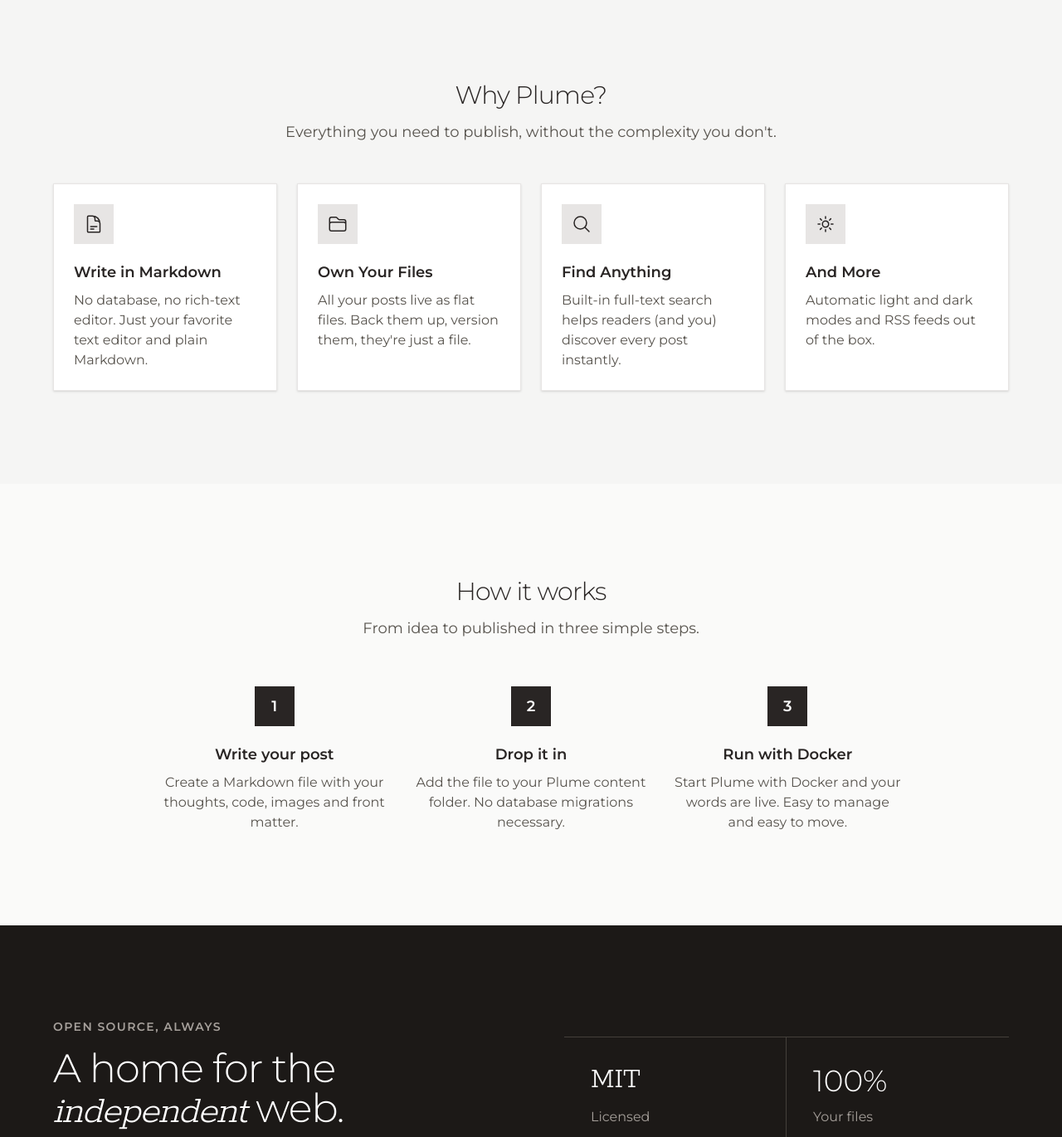
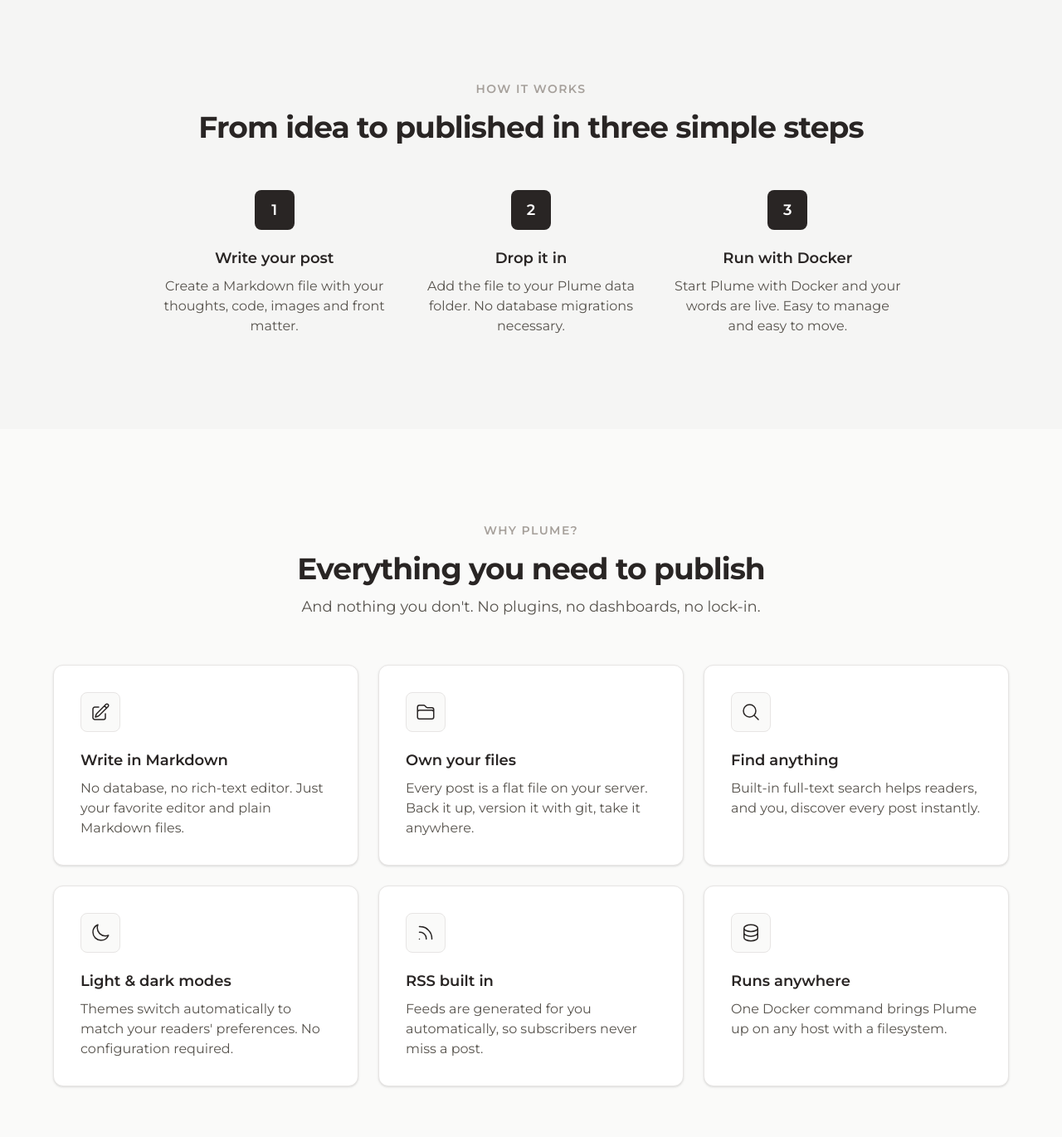
Before and after one commit to PHLAK/plume.pub, a website built with Vite: page index.html in a window 1280 px wide. Shown: the part 1560-2930 px from the top of the page at 83% size. Built offline with nearby package versions, Linux system fonts and the light colour scheme.

Commit message:
Updated "How it works" and "Why Plume?" sections

```diff
--- a/index.html
+++ b/index.html
@@ -112,73 +112,17 @@
             </div>
         </section>
 
-        <section class="bg-stone-100 px-4 py-20 dark:bg-stone-900 sm:px-8 lg:py-28">
-            <div class="container mx-auto max-w-6xl">
-                <h2 class="section-heading">Why Plume?</h2>
+        <section class="bg-stone-100 px-4 py-20 dark:bg-stone-950 sm:px-8 lg:py-28">
+            <div class="container mx-auto max-w-4xl">
+                <p class="text-center text-sm font-semibold uppercase tracking-widest text-stone-400 dark:text-stone-500">How it works</p>
 
-                <p class="section-subheading">Everything you need to publish, without the complexity you don't.</p>
-
-                <div class="mt-12 grid gap-6 sm:grid-cols-2 lg:grid-cols-4">
-                    <div class="feature-card">
-                        <div class="flex size-12 items-center justify-center bg-stone-200 text-stone-800 dark:bg-stone-800 dark:text-stone-200">
-                            <svg xmlns="http://www.w3.org/2000/svg" fill="none" viewBox="0 0 24 24" stroke-width="1.5" stroke="currentColor" class="size-6">
-                                <path stroke-linecap="round" stroke-linejoin="round" d="M19.5 14.25v-2.625a3.375 3.375 0 0 0-3.375-3.375h-1.5A1.125 1.125 0 0 1 13.5 7.125v-1.5a3.375 3.375 0 0 0-3.375-3.375H8.25m0 12.75h7.5m-7.5 3H12M10.5 2.25H5.625c-.621 0-1.125.504-1.125 1.125v17.25c0 .621.504 1.125 1.125 1.125h12.75c.621 0 1.125-.504 1.125-1.125V11.25a9 9 0 0 0-9-9Z" />
-                            </svg>
-                        </div>
-
-                        <h3 class="mt-5 text-lg font-semibold text-stone-800 dark:text-stone-100">Write in Markdown</h3>
-
-                        <p class="mt-2 text-stone-600 dark:text-stone-400">No database, no rich-text editor. Just your favorite text editor and plain Markdown.</p>
-                    </div>
-
-                    <div class="feature-card">
-                        <div class="flex size-12 items-center justify-center bg-stone-200 text-stone-800 dark:bg-stone-800 dark:text-stone-200">
-                            <svg xmlns="http://www.w3.org/2000/svg" fill="none" viewBox="0 0 24 24" stroke-width="1.5" stroke="currentColor" class="size-6">
-                                <path stroke-linecap="round" stroke-linejoin="round" d="M2.25 12.75V12A2.25 2.25 0 0 1 4.5 9.75h15A2.25 2.25 0 0 1 21.75 12v.75m-8.69-6.44-2.12-2.12a1.5 1.5 0 0 0-1.061-.44H4.5A2.25 2.25 0 0 0 2.25 6v12a2.25 2.25 0 0 0 2.25 2.25h15A2.25 2.25 0 0 0 21.75 18V9a2.25 2.25 0 0 0-2.25-2.25h-5.379a1.5 1.5 0 0 1-1.06-.44Z" />
-                            </svg>
-                        </div>
-
-                        <h3 class="mt-5 text-lg font-semibold text-stone-800 dark:text-stone-100">Own Your Files</h3>
-
-                        <p class="mt-2 text-stone-600 dark:text-stone-400">All your posts live as flat files. Back them up, version them, they're just a file.</p>
-                    </div>
-
-                    <div class="feature-card">
-                        <div class="flex size-12 items-center justify-center bg-stone-200 text-stone-800 dark:bg-stone-800 dark:text-stone-200">
-                            <svg xmlns="http://www.w3.org/2000/svg" fill="none" viewBox="0 0 24 24" stroke-width="1.5" stroke="currentColor" class="size-6">
-                                <path stroke-linecap="round" stroke-linejoin="round" d="m21 21-5.197-5.197m0 0A7.5 7.5 0 1 0 5.196 5.196a7.5 7.5 0 0 0 10.607 10.607Z" />
-                            </svg>
-                        </div>
-
-                        <h3 class="mt-5 text-lg font-semibold text-stone-800 dark:text-stone-100">Find Anything</h3>
-
-                        <p class="mt-2 text-stone-600 dark:text-stone-400">Built-in full-text search helps readers (and you) discover every post instantly.</p>
-                    </div>
-
-                    <div class="feature-card">
-                        <div class="flex size-12 items-center justify-center bg-stone-200 text-stone-800 dark:bg-stone-800 dark:text-stone-200">
-                            <svg xmlns="http://www.w3.org/2000/svg" fill="none" viewBox="0 0 24 24" stroke-width="1.5" stroke="currentColor" class="size-6">
-                                <path stroke-linecap="round" stroke-linejoin="round" d="M12 3v2.25m6.364.386-1.591 1.591M21 12h-2.25m-.386 6.364-1.591-1.591M12 18.75V21m-4.773-4.227-1.591 1.591M5.25 12H3m4.227-4.773L5.636 5.636M15.75 12a3.75 3.75 0 1 1-7.5 0 3.75 3.75 0 0 1 7.5 0Z" />
-                            </svg>
-                        </div>
-
-                        <h3 class="mt-5 text-lg font-semibold text-stone-800 dark:text-stone-100">And More</h3>
-
-                        <p class="mt-2 text-stone-600 dark:text-stone-400">Automatic light and dark modes and RSS feeds out of the box.</p>
-                    </div>
-                </div>
-            </div>
-        </section>
-
-        <section class="bg-stone-50 px-4 py-20 dark:bg-stone-950 sm:px-8 lg:py-28">
-            <div class="container mx-auto max-w-4xl">
-                <h2 class="section-heading">How it works</h2>
-
-                <p class="section-subheading">From idea to published in three simple steps.</p>
+                <h2 class="mt-4 text-center text-3xl font-bold tracking-tight text-stone-800 sm:text-4xl dark:text-stone-100">
+                    From idea to published in three simple steps
+                </h2>
 
                 <div class="mt-14 grid gap-8 sm:grid-cols-3">
                     <div class="relative text-center">
-                        <div class="mx-auto flex size-12 items-center justify-center bg-stone-800 text-lg font-semibold text-white dark:bg-stone-600">1</div>
+                        <div class="mx-auto flex size-12 items-center justify-center rounded-lg bg-stone-800 text-lg font-semibold text-white dark:bg-stone-600">1</div>
 
                         <h3 class="mt-5 text-lg font-semibold text-stone-800 dark:text-stone-100">Write your post</h3>
 
@@ -186,15 +130,15 @@
                     </div>
 
                     <div class="relative text-center">
-                        <div class="mx-auto flex size-12 items-center justify-center bg-stone-800 text-lg font-semibold text-white dark:bg-stone-600">2</div>
+                        <div class="mx-auto flex size-12 items-center justify-center rounded-lg bg-stone-800 text-lg font-semibold text-white dark:bg-stone-600">2</div>
 
                         <h3 class="mt-5 text-lg font-semibold text-stone-800 dark:text-stone-100">Drop it in</h3>
 
-                        <p class="mt-2 text-stone-600 dark:text-stone-400">Add the file to your Plume content folder. No database migrations necessary.</p>
+                        <p class="mt-2 text-stone-600 dark:text-stone-400">Add the file to your Plume data folder. No database migrations necessary.</p>
                     </div>
 
                     <div class="relative text-center">
-                        <div class="mx-auto flex size-12 items-center justify-center bg-stone-800 text-lg font-semibold text-white dark:bg-stone-600">3</div>
+                        <div class="mx-auto flex size-12 items-center justify-center rounded-lg bg-stone-800 text-lg font-semibold text-white dark:bg-stone-600">3</div>
 
                         <h3 class="mt-5 text-lg font-semibold text-stone-800 dark:text-stone-100">Run with Docker</h3>
 
@@ -204,7 +148,95 @@
             </div>
         </section>
 
-        <section class="bg-stone-900 px-4 py-20 sm:px-8 lg:py-28 dark:bg-stone-900">
+        <section class="bg-stone-50 px-4 py-20 dark:bg-stone-900 sm:px-8 lg:py-28">
+            <div class="container mx-auto max-w-6xl">
+                <p class="text-center text-sm font-semibold uppercase tracking-widest text-stone-400 dark:text-stone-500">Why Plume?</p>
+
+                <h2 class="mt-4 text-center text-3xl font-bold tracking-tight text-stone-800 sm:text-4xl dark:text-stone-100">
+                    Everything you need to publish
+                </h2>
+
+                <p class="mt-3 text-center text-lg text-stone-600 dark:text-stone-400">
+                    And nothing you don't. No plugins, no dashboards, no lock-in.
+                </p>
+
+                <div class="mt-14 grid gap-6 sm:grid-cols-2 lg:grid-cols-3">
+                    <div class="feature-card">
+                        <div class="flex size-12 items-center justify-center rounded-lg border border-stone-200 bg-stone-50 text-stone-800 dark:border-stone-700 dark:bg-stone-900 dark:text-stone-200">
+                            <svg xmlns="http://www.w3.org/2000/svg" fill="none" viewBox="0 0 24 24" stroke-width="1.5" stroke="currentColor" class="size-6">
+                                <path stroke-linecap="round" stroke-linejoin="round" d="M16.862 4.487l1.687-1.688a1.875 1.875 0 1 1 2.652 2.652L10.582 16.07a4.5 4.5 0 0 1-1.897 1.13L6 18l.8-2.685a4.5 4.5 0 0 1 1.13-1.897l8.932-8.931Zm0 0L19.5 7.125M18 14v4.75A2.25 2.25 0 0 1 15.75 21H5.25A2.25 2.25 0 0 1 3 18.75V8.25A2.25 2.25 0 0 1 5.25 6H10" />
+                            </svg>
+                        </div>
+
+                        <h3 class="mt-5 text-lg font-semibold text-stone-800 dark:text-stone-100">Write in Markdown</h3>
+
+                        <p class="mt-2 text-stone-600 dark:text-stone-400">No database, no rich-text editor. Just your favorite editor and plain Markdown files.</p>
+                    </div>
+
+                    <div class="feature-card">
+                        <div class="flex size-12 items-center justify-center rounded-lg border border-stone-200 bg-stone-50 text-stone-800 dark:border-stone-700 dark:bg-stone-900 dark:text-stone-200">
+                            <svg xmlns="http://www.w3.org/2000/svg" fill="none" viewBox="0 0 24 24" stroke-width="1.5" stroke="currentColor" class="size-6">
+                                <path stroke-linecap="round" stroke-linejoin="round" d="M2.25 12.75V12A2.25 2.25 0 0 1 4.5 9.75h15A2.25 2.25 0 0 1 21.75 12v.75m-8.69-6.44-2.12-2.12a1.5 1.5 0 0 0-1.061-.44H4.5A2.25 2.25 0 0 0 2.25 6v12a2.25 2.25 0 0 0 2.25 2.25h15A2.25 2.25 0 0 0 21.75 18V9a2.25 2.25 0 0 0-2.25-2.25h-5.379a1.5 1.5 0 0 1-1.06-.44Z" />
+                            </svg>
+                        </div>
+
+                        <h3 class="mt-5 text-lg font-semibold text-stone-800 dark:text-stone-100">Own your files</h3>
+
+                        <p class="mt-2 text-stone-600 dark:text-stone-400">Every post is a flat file on your server. Back it up, version it with git, take it anywhere.</p>
+                    </div>
+
+                    <div class="feature-card">
+                        <div class="flex size-12 items-center justify-center rounded-lg border border-stone-200 bg-stone-50 text-stone-800 dark:border-stone-700 dark:bg-stone-900 dark:text-stone-200">
+                            <svg xmlns="http://www.w3.org/2000/svg" fill="none" viewBox="0 0 24 24" stroke-width="1.5" stroke="currentColor" class="size-6">
+                                <path stroke-linecap="round" stroke-linejoin="round" d="m21 21-5.197-5.197m0 0A7.5 7.5 0 1 0 5.196 5.196a7.5 7.5 0 0 0 10.607 10.607Z" />
+                            </svg>
+                        </div>
+
+                        <h3 class="mt-5 text-lg font-semibold text-stone-800 dark:text-stone-100">Find anything</h3>
+
+                        <p class="mt-2 text-stone-600 dark:text-stone-400">Built-in full-text search helps readers, and you, discover every post instantly.</p>
+                    </div>
+
+                    <div class="feature-card">
+                        <div class="flex size-12 items-center justify-center rounded-lg border border-stone-200 bg-stone-50 text-stone-800 dark:border-stone-700 dark:bg-stone-900 dark:text-stone-200">
+                            <svg xmlns="http://www.w3.org/2000/svg" fill="none" viewBox="0 0 24 24" stroke-width="1.5" stroke="currentColor" class="size-6">
+                                <path stroke-linecap="round" stroke-linejoin="round" d="M21.752 15.002A9.718 9.718 0 0 1 18 15.75c-5.385 0-9.75-4.365-9.75-9.75 0-1.33.266-2.597.748-3.752A9.753 9.753 0 0 0 3 11.25C3 16.635 7.365 21 12.75 21a9.753 9.753 0 0 0 9.002-5.998Z" />
+                            </svg>
+                        </div>
+
+                        <h3 class="mt-5 text-lg font-semibold text-stone-800 dark:text-stone-100">Light &amp; dark modes</h3>
+
+                        <p class="mt-2 text-stone-600 dark:text-stone-400">Themes switch automatically to match your readers' preferences. No configuration required.</p>
+                    </div>
+
+                    <div class="feature-card">
+                        <div class="flex size-12 items-center justify-center rounded-lg border border-stone-200 bg-stone-50 text-stone-800 dark:border-stone-700 dark:bg-stone-900 dark:text-stone-200">
+                            <svg xmlns="http://www.w3.org/2000/svg" fill="none" viewBox="0 0 24 24" stroke-width="1.5" stroke="currentColor" class="size-6">
+                                <path stroke-linecap="round" stroke-linejoin="round" d="M12.75 19.5v-.75a7.5 7.5 0 0 0-7.5-7.5H4.5m0-6.75h.75c7.87 0 14.25 6.38 14.25 14.25v.75M4.5 19.5h.008v.008H4.5v-.008Z" />
+                            </svg>
+                        </div>
+
+                        <h3 class="mt-5 text-lg font-semibold text-stone-800 dark:text-stone-100">RSS built in</h3>
+
+                        <p class="mt-2 text-stone-600 dark:text-stone-400">Feeds are generated for you automatically, so subscribers never miss a post.</p>
+                    </div>
+
+                    <div class="feature-card">
+                        <div class="flex size-12 items-center justify-center rounded-lg border border-stone-200 bg-stone-50 text-stone-800 dark:border-stone-700 dark:bg-stone-900 dark:text-stone-200">
+                            <svg xmlns="http://www.w3.org/2000/svg" fill="none" viewBox="0 0 24 24" stroke-width="1.5" stroke="currentColor" class="size-6">
+                                <path stroke-linecap="round" stroke-linejoin="round" d="M20.25 6.375c0 2.278-3.694 4.125-8.25 4.125S3.75 8.653 3.75 6.375m16.5 0c0-2.278-3.694-4.125-8.25-4.125S3.75 4.097 3.75 6.375m16.5 0v11.25c0 2.278-3.694 4.125-8.25 4.125s-8.25-1.847-8.25-4.125V6.375m16.5 5.625c0 2.278-3.694 4.125-8.25 4.125s-8.25-1.847-8.25-4.125" />
+                            </svg>
+                        </div>
+
+                        <h3 class="mt-5 text-lg font-semibold text-stone-800 dark:text-stone-100">Runs anywhere</h3>
+
+                        <p class="mt-2 text-stone-600 dark:text-stone-400">One Docker command brings Plume up on any host with a filesystem.</p>
+                    </div>
+                </div>
+            </div>
+        </section>
+
+        <section class="bg-stone-900 px-4 py-20 sm:px-8 lg:py-28 dark:bg-stone-800">
             <div class="container mx-auto grid max-w-6xl items-center gap-12 lg:grid-cols-2 lg:gap-20">
                 <div>
                     <p class="text-sm font-semibold uppercase tracking-widest text-stone-400">Open source, always</p>
@@ -251,7 +283,7 @@
                 <div>
                     <p class="text-sm font-semibold uppercase tracking-widest text-stone-400 dark:text-stone-500">FAQ</p>
 
-                    <h2 class="mt-4 text-4xl font-bold tracking-tight text-stone-800 sm:text-5xl dark:text-stone-100">
+                    <h2 class="mt-4 text-4xl tracking-tight text-stone-800 sm:text-5xl dark:text-stone-100">
                         Questions, <span class="font-serif font-normal italic">answered</span>.
                     </h2>
                 </div>
@@ -292,9 +324,13 @@
 
         <section class="bg-stone-800 px-4 py-16 text-center sm:px-8 lg:py-20 dark:bg-stone-700">
             <div class="container mx-auto max-w-3xl">
-                <h2 class="text-3xl font-light tracking-tight text-white sm:text-4xl">Questions or ideas?</h2>
+                <h2 class="text-3xl font-light tracking-tight text-white sm:text-4xl">Need some help? Have an idea?</h2>
                 <p class="mt-4 text-lg text-stone-300">
-                    We'd love to hear from you. Join the conversation, share feedback, or follow along for updates.
+                    We'd love to hear from you!
+                </p>
+
+                <p class="mt-4 text-lg text-stone-300">
+                    Join the conversation, share feedback, get help or follow along for updates.
                 </p>
 
                 <div class="mt-8 flex flex-col justify-center gap-4 sm:flex-row">
--- a/src/css/app.css
+++ b/src/css/app.css
@@ -40,15 +40,7 @@
 }
 
 .feature-card {
-    @apply border border-stone-200 bg-white p-6 shadow-sm transition dark:border-stone-700 dark:bg-stone-800;
-}
-
-.section-heading {
-    @apply text-center text-3xl font-light tracking-tight text-stone-800 dark:text-stone-100;
-}
-
-.section-subheading {
-    @apply mt-3 text-center text-lg text-stone-600 dark:text-stone-400;
+    @apply rounded-xl border border-stone-200 bg-white p-8 shadow-sm transition dark:border-stone-700 dark:bg-stone-800;
 }
 
 .footer-link {
```
